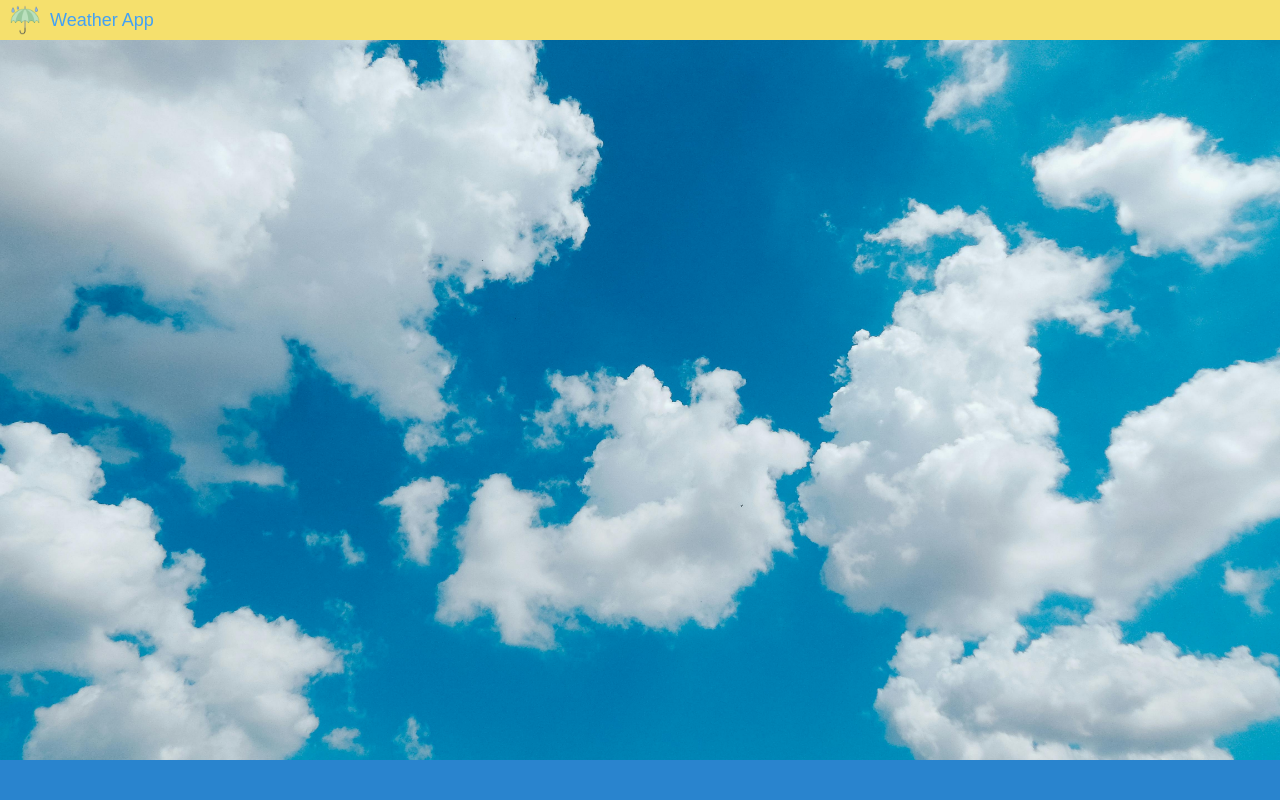
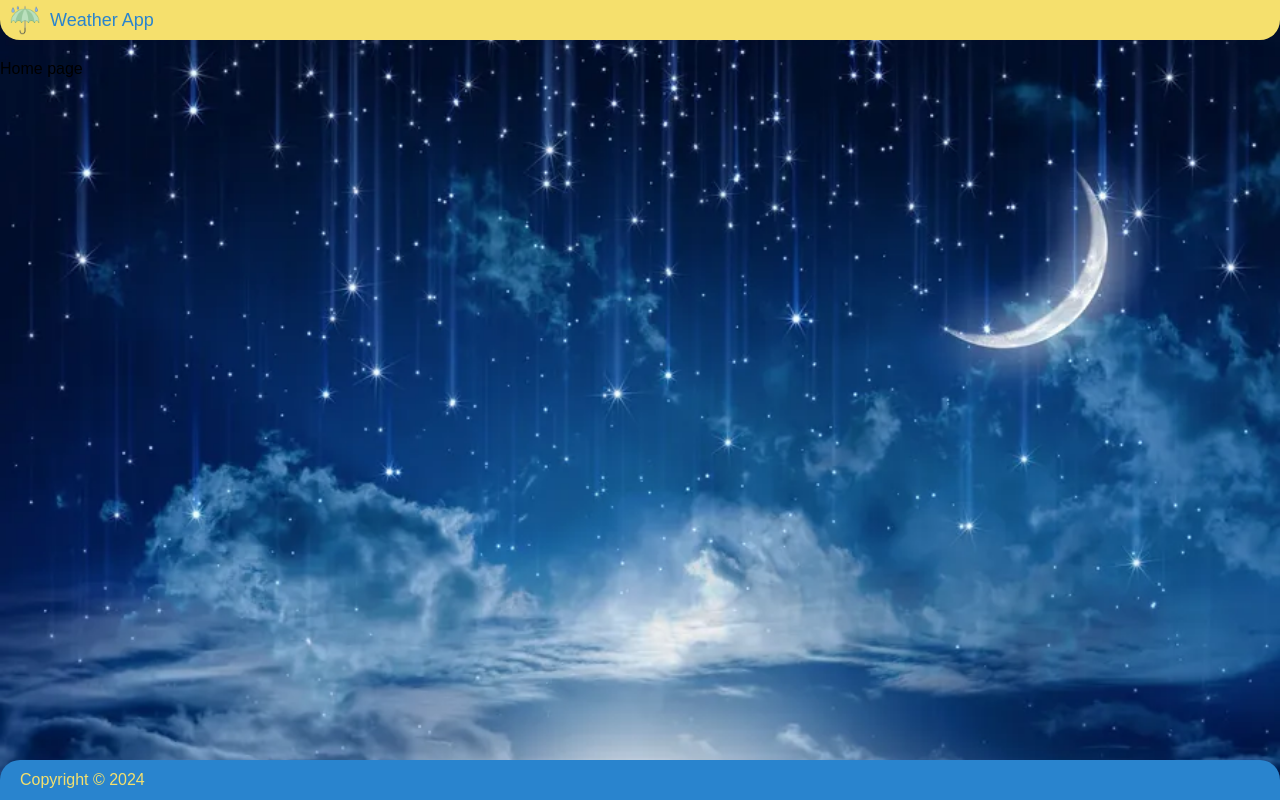
Before and after one commit to NeikoGrozev/React-weather-app, a React (Vite) app in the folder frontend/: page / in a window 1280 px wide. Built offline with nearby package versions, Linux system fonts and the light colour scheme.

Commit message:
Add a router

```diff
--- a/frontend/package.json
+++ b/frontend/package.json
@@ -11,11 +11,13 @@
   },
   "dependencies": {
     "react": "^18.2.0",
-    "react-dom": "^18.2.0"
+    "react-dom": "^18.2.0",
+    "react-router-dom": "^7.1.0"
   },
   "devDependencies": {
     "@types/react": "^18.2.66",
     "@types/react-dom": "^18.2.22",
+    "@types/react-router-dom": "^5.3.3",
     "@typescript-eslint/eslint-plugin": "^7.2.0",
     "@typescript-eslint/parser": "^7.2.0",
     "@vitejs/plugin-react": "^4.2.1",
--- a/frontend/src/App.css
+++ b/frontend/src/App.css
@@ -1,6 +1,6 @@
 .wrapper {
   margin: 0;
-  height: 100vh;
+  min-height: 100vh;
   background-image: url("./assets/backgrounds/day-background.jpg");
   background-position: center;
   background-size: cover;
--- a/frontend/src/App.tsx
+++ b/frontend/src/App.tsx
@@ -1,11 +1,21 @@
+import { Routes, Route } from "react-router-dom";
+import Header from "./components/header/Header";
+import Home from "./components/home/Home";
+import SignUp from "./components/signUp/SignUp";
+import Login from "./components/login/Login";
+import Footer from "./components/footer/Footer";
+import PATHS from "./paths";
 import "./App.css";
-import Footer from "./components/footer/Footer";
-import Header from "./components/header/Header";
 
 function App() {
   return (
-    <div className={`wrapper`}>
+    <div className={`wrapper night`}>
       <Header />
+      <Routes>
+        <Route path={PATHS.Home} element={<Home />} />
+        <Route path={PATHS.SignUp} element={<SignUp />} />
+        <Route path={PATHS.Login} element={<Login />} />
+      </Routes>
       <Footer />
     </div>
   );
--- a/frontend/src/components/footer/Footer.tsx
+++ b/frontend/src/components/footer/Footer.tsx
@@ -1,7 +1,11 @@
 import styles from "./footer.module.css";
 
 const Footer = () => {
-  return <div className={styles.container}></div>;
+  return (
+    <div className={styles.container}>
+      <div className={styles.copy}>Copyright &copy; 2024</div>
+    </div>
+  );
 };
 
 export default Footer;
--- a/frontend/src/components/footer/footer.module.css
+++ b/frontend/src/components/footer/footer.module.css
@@ -4,4 +4,13 @@
   background-color: #2984ce;
   position: absolute;
   bottom: 0;
+  display: flex;
+  align-items: center;
+  color: #f5e06d;
+  border-top-left-radius: 20px;
+  border-top-right-radius: 20px;
 }
+
+.copy {
+  margin: 0 20px;
+}
--- a/frontend/src/components/header/header.module.css
+++ b/frontend/src/components/header/header.module.css
@@ -4,6 +4,9 @@
   background-color: #f5e06d;
   display: flex;
   align-items: center;
+  border-bottom-left-radius: 20px;
+  border-bottom-right-radius: 20px;
+  margin-bottom: 20px;
 }
 
 .logo {
@@ -13,6 +16,6 @@
 }
 
 .appName {
-  color: #42a1f5;
+  color: #2984ce;
   font-size: 18px;
 }
--- /dev/null
+++ b/frontend/src/components/home/Home.tsx
@@ -0,0 +1,5 @@
+const Home = () => {
+  return <>Home page</>;
+};
+
+export default Home;
--- /dev/null
+++ b/frontend/src/components/login/Login.tsx
@@ -0,0 +1,5 @@
+const Login = () => {
+  return <>Login page</>;
+};
+
+export default Login;
--- /dev/null
+++ b/frontend/src/components/signUp/SignUp.tsx
@@ -0,0 +1,5 @@
+const SignUp = () => {
+  return <>SignUp Page</>;
+};
+
+export default SignUp;
--- a/frontend/src/main.tsx
+++ b/frontend/src/main.tsx
@@ -1,10 +1,13 @@
-import React from 'react'
-import ReactDOM from 'react-dom/client'
-import App from './App.tsx'
-import './index.css'
+import React from "react";
+import ReactDOM from "react-dom/client";
+import { BrowserRouter } from "react-router-dom";
+import App from "./App.tsx";
+import "./index.css";
 
-ReactDOM.createRoot(document.getElementById('root')!).render(
-  <React.StrictMode>
-    <App />
-  </React.StrictMode>,
-)
+ReactDOM.createRoot(document.getElementById("root")!).render(
+  <BrowserRouter>
+    <React.StrictMode>
+      <App />
+    </React.StrictMode>
+  </BrowserRouter>
+);
--- /dev/null
+++ b/frontend/src/paths.ts
@@ -0,0 +1,7 @@
+enum PATHS {
+  Home = "/",
+  SignUp = "/users/signup",
+  Login = "/users/login",
+}
+
+export default PATHS;
```
Also changed, not shown: frontend/src/assets/backgrounds/night-background.jpg, 1 other file (tests, documents, lock files or other folders).
